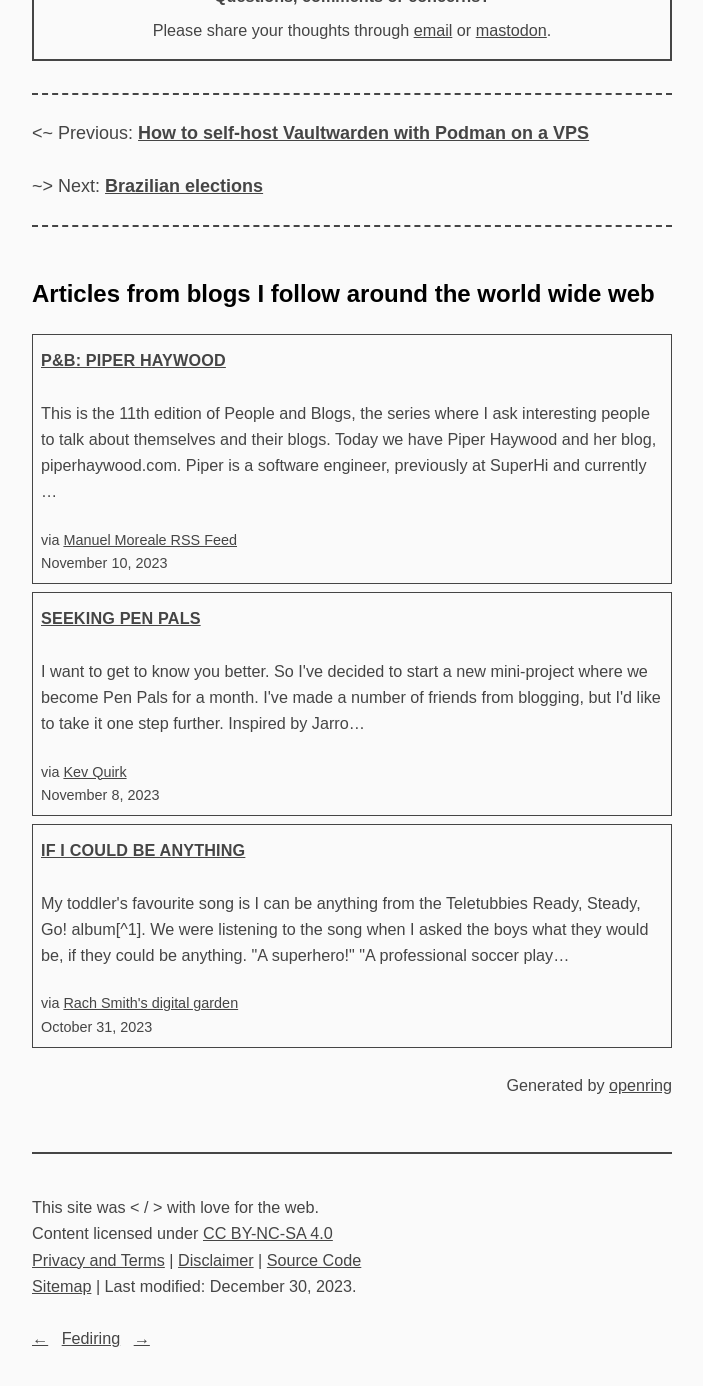
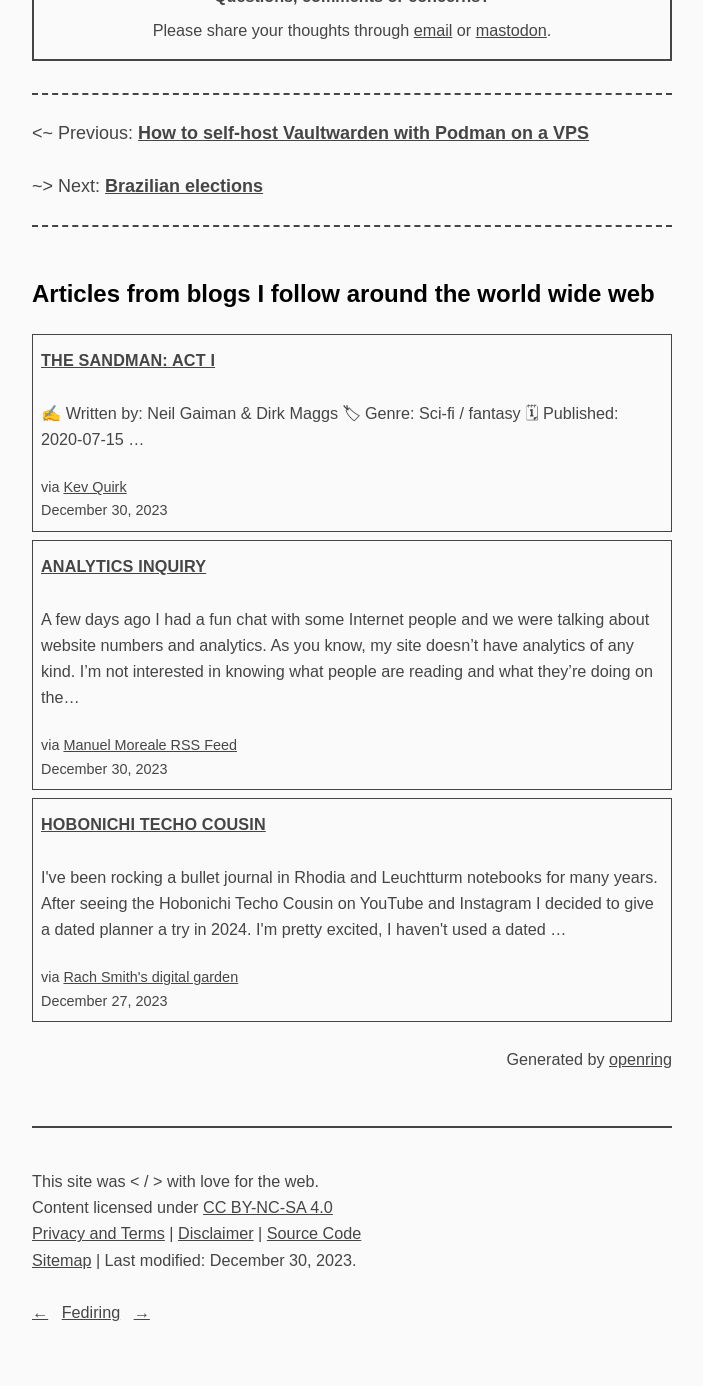
Before and after one commit to a-franca/abf.li, a Jekyll site: the page built from _posts/2022/2022-09-28-hurricane-ian.md, in a window 1280 px wide and 1400 px high, scrolled down 824 px. Shown: the top 1386 px of the window, without its empty margins (288-991 px from the left). Built offline with Jekyll 4.4.1, drawn with Linux system fonts in a browser that asks for light colours.

Commit message:
fetch new content

```diff
--- a/_includes/openring-out.html
+++ b/_includes/openring-out.html
@@ -5,44 +5,46 @@
 
     <div class="article">
       <h4 class="title">
-        <a href="https://manuelmoreale.com/@/page/fXsUljIS5jjialUW" rel="noopener noreferrer nofollow" target="_blank">P&amp;B: Piper Haywood</a>
-      </h4>
-      <p class="summary">This is the 11th edition of People and Blogs, the series where I ask interesting people to talk about themselves and their blogs. Today we have Piper Haywood and her blog, piperhaywood.com.
-Piper is a software engineer, previously at SuperHi and currently …</p>
-      <small class="source">
-        via <a href="https://manuelmoreale.com" rel="noopener noreferrer nofollow" target="_blank">Manuel Moreale RSS Feed</a>
-      </small>
-      <small class="date">November 10, 2023</small>
-    </div>
-
-    <div class="article">
-      <h4 class="title">
-        <a href="https://kevquirk.com/seeking-pen-pals" rel="noopener noreferrer nofollow" target="_blank">Seeking Pen Pals</a>
+        <a href="https://kevquirk.com/the-sandman-act-i" rel="noopener noreferrer nofollow" target="_blank">The Sandman: Act I</a>
       </h4>
       <p class="summary">
 
 
 
-        I want to get to know you better. So I&#39;ve decided to start a new mini-project where we become Pen Pals for a month.
-I&#39;ve made a number of friends from blogging, but I&#39;d like to take it one step further. Inspired by Jarro…</p>
+
+
+
+
+                  ✍️ Written by: Neil Gaiman &amp; Dirk Maggs
+                  🏷 Genre: Sci-fi / fantasy
+                  🗓 Published: 2020-07-15
+…</p>
       <small class="source">
         via <a href="https://kevquirk.com" rel="noopener noreferrer nofollow" target="_blank">Kev Quirk</a>
       </small>
-      <small class="date">November 8, 2023</small>
+      <small class="date">December 30, 2023</small>
     </div>
 
     <div class="article">
       <h4 class="title">
-        <a href="https://rachsmith.com/if-i-could-be-anything/" rel="noopener noreferrer nofollow" target="_blank">If I could be anything</a>
+        <a href="https://manuelmoreale.com/@/page/ajvdtWGsYQcaNWRG" rel="noopener noreferrer nofollow" target="_blank">Analytics inquiry</a>
       </h4>
-      <p class="summary">My toddler&#39;s favourite song is I can be anything from the Teletubbies Ready, Steady, Go! album[^1].
-We were listening to the song when I asked the boys what they would be, if they could be anything.
-&#34;A superhero!&#34;
-&#34;A professional soccer play…</p>
+      <p class="summary">A few days ago I had a fun chat with some Internet people and we were talking about website numbers and analytics. As you know, my site doesn’t have analytics of any kind. I’m not interested in knowing what people are reading and what they’re doing on the…</p>
+      <small class="source">
+        via <a href="https://manuelmoreale.com" rel="noopener noreferrer nofollow" target="_blank">Manuel Moreale RSS Feed</a>
+      </small>
+      <small class="date">December 30, 2023</small>
+    </div>
+
+    <div class="article">
+      <h4 class="title">
+        <a href="https://rachsmith.com/hobonichi-techo-cousin/" rel="noopener noreferrer nofollow" target="_blank">Hobonichi Techo Cousin</a>
+      </h4>
+      <p class="summary">I&#39;ve been rocking a bullet journal in Rhodia and Leuchtturm notebooks for many years. After seeing the Hobonichi Techo Cousin on YouTube and Instagram I decided to give a dated planner a try in 2024. I&#39;m pretty excited, I haven&#39;t used a dated …</p>
       <small class="source">
         via <a href="https://rachsmith.com/" rel="noopener noreferrer nofollow" target="_blank">Rach Smith&#39;s digital garden</a>
       </small>
-      <small class="date">October 31, 2023</small>
+      <small class="date">December 27, 2023</small>
     </div>
 
   </section>
```
